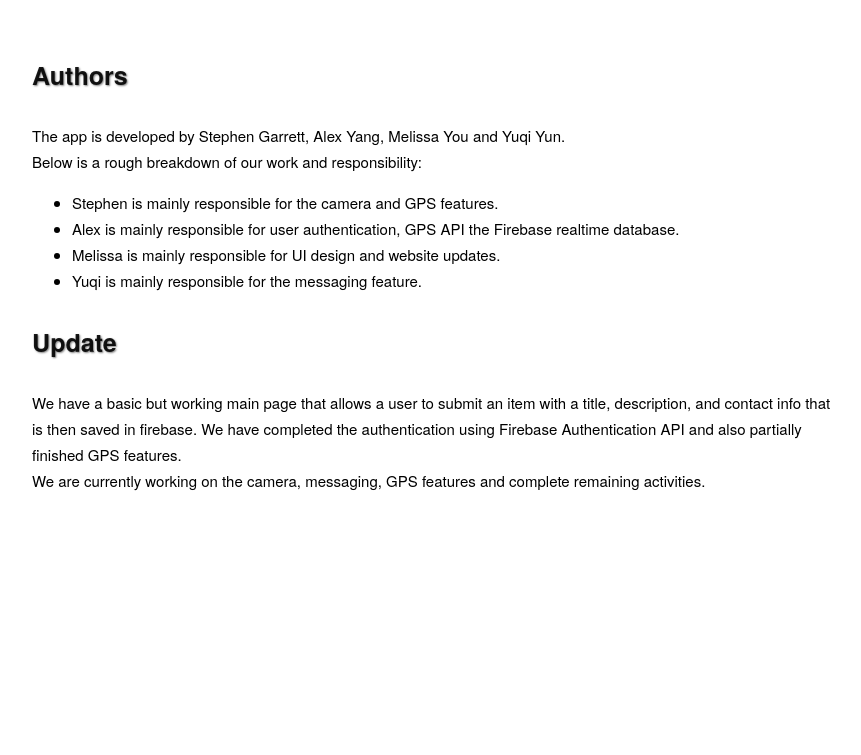
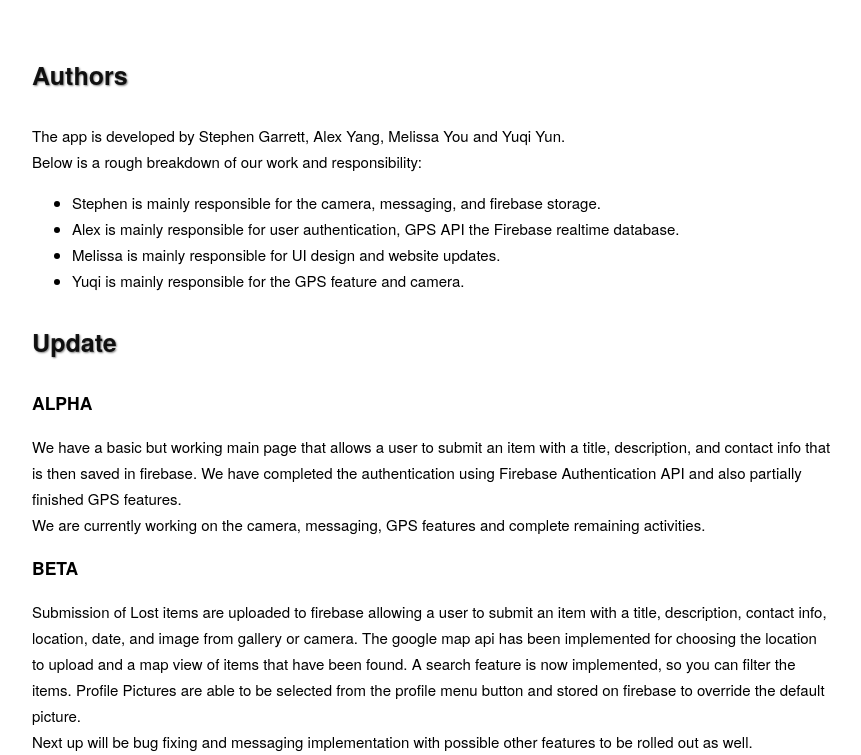
Before and after one commit to melissayou/melissayou.github.io, a plain HTML site: page 290Final/index.html in a window 1280 px wide. Shown: the part 1254-2009 px from the top of the page, without its empty margins (208-1069 px from the left). Before the commit the page ends 1748 px from the top, so only its background shows below. Drawn offline with Linux system fonts and the light colour scheme.

Commit message:
added alpha and beta descriptions of project to show what has been accomplished since last due date and still needs to be done.

```diff
--- a/290Final/index.html
+++ b/290Final/index.html
@@ -65,19 +65,26 @@
         The app is developed by Stephen Garrett, Alex Yang, Melissa You and Yuqi Yun.
         <br/>Below is a rough breakdown of our work and responsibility:
         <ul>
-        <li>Stephen is mainly responsible for the camera and GPS features.</li>
+        <li>Stephen is mainly responsible for the camera, messaging, and firebase storage.</li>
         <li>Alex is mainly responsible for user authentication, GPS API the Firebase realtime database.</li>
         <li>Melissa is mainly responsible for UI design and website updates.</li>
-        <li>Yuqi is mainly responsible for the messaging feature.</li></ul>
+        <li>Yuqi is mainly responsible for the GPS feature and camera.</li></ul>
       </div>
     </div>
 
     <div class="updates" id="updates">
       <div class="author_title">Update</div>
       <div class="update_des">
+      <h3>ALPHA</h3>
       We have a basic but working main page that allows a user to submit an item with a title, description, and contact info that is then saved in firebase.
       We have completed the authentication using Firebase Authentication API and also partially finished GPS features.<br/>We are currently working on the camera, messaging, GPS features and complete remaining activities.
       <div>
+      <h3>BETA</h3>
+      Submission of Lost items are uploaded to firebase allowing a user to submit an item with a title, description, contact info, location, date, and image from gallery or camera.
+      The google map api has been implemented for choosing the location to upload and a map view of items that have been found.
+      A search feature is now implemented, so you can filter the items.
+      Profile Pictures are able to be selected from the profile menu button and stored on firebase to override the default picture.<br/>
+      Next up will be bug fixing and messaging implementation with possible other features to be rolled out as well.
     </div>
  </div>
 
```
Also changed, not shown: 1 other file.
